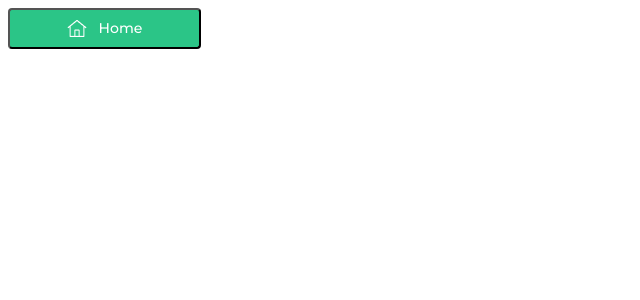
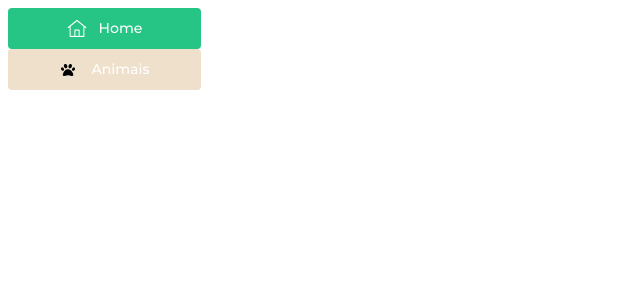
Before and after one commit to BlueTeam-2challenge/2challenge-front, a React (Vite) app: page / in a window 1280 px wide. Shown: the top 300 px of the page, without its empty margins (0-640 px from the left). Built offline with nearby package versions, Linux system fonts and the light colour scheme.

Commit message:
feat (navButton component) adding the background change once the page changes

```diff
--- a/package.json
+++ b/package.json
@@ -13,7 +13,8 @@
     "bootstrap": "^5.3.3",
     "react": "^18.3.1",
     "react-bootstrap": "^2.10.4",
-    "react-dom": "^18.3.1"
+    "react-dom": "^18.3.1",
+    "react-router-dom": "^6.25.1"
   },
   "devDependencies": {
     "@types/react": "^18.3.3",
--- a/src/App.tsx
+++ b/src/App.tsx
@@ -1,9 +1,20 @@
-import NavButton from "./pages/dashboard/components/NavButton";
+import { BrowserRouter as Router } from 'react-router-dom';
+import NavButton from "./components/NavButton";
 
 function App() {
   return (
     <>
-      <NavButton />
+
+      {/* adicionar as rotas tendo em mente a interface usada no NavButton */}
+      <Router>
+        <div>
+          <nav>
+            <NavButton to="/" label="Home" icon="src\assets\images\Home-icon.png" />
+            <NavButton to="/Animais" label="Animais" icon="src\assets\images\Animals-icon.png" />
+          </nav>
+        </div>
+      </Router>
+
     </>
   );
 }
--- a/src/pages/dashboard/components/NavButton.css
+++ b/src/components/NavButton.css
@@ -1,7 +1,5 @@
 
 .btn {
-    /* retirar a cor de fundo, para apenas ao estar na página*/
-    background-color: #2BC587;
     border-radius: 0.25rem;
     width: 12.06rem;
     height: 2.56rem;
@@ -13,11 +11,6 @@
 
 .btn:hover {
     cursor: pointer;
-}
-
-/* ADD: mudança de cor de fundo ao ir a página*/
-.btn.active {
-    background-color: #2BC587;
 }
 
 .btn-iconPage {
--- /dev/null
+++ b/src/components/NavButton.tsx
@@ -0,0 +1,31 @@
+import { Link, useLocation } from 'react-router-dom';
+import './NavButton.css'
+import { ButtonLinkProps } from "../types";
+
+const NavButton = (props: ButtonLinkProps) => {
+
+    const location = useLocation();
+
+    const isActive = location.pathname === props.to;
+
+    const buttonStyle = {
+        backgroundColor: isActive ? '#26C485' : '#EEE0CB',
+        textDecoration: 'none'
+    }
+
+    return (
+        <div className='container'>
+
+            {/* precisa ser adicionado as rotas no app */}
+            <Link to={props.to} style={buttonStyle} className='btn'>
+
+                <img src={props.icon} alt="page-icon" className='btn-iconPage' />
+                <p className='btn-textPage'>{props.label}</p>
+
+            </Link>
+
+        </div>
+    )
+}
+
+export default NavButton
--- a/src/pages/dashboard/components/NavButton.tsx
+++ /dev/null
@@ -1,22 +0,0 @@
-import './NavButton.css'
-
-const NavButton = () => {
-
-    const handleClick = (event: React.MouseEvent<HTMLButtonElement>) => {
-        event.preventDefault();
-    }
-    {/* adicionar lógica das páginas */ }
-    return (
-        <div className='container'>
-            {/* adicionar e linkar o botão */}
-            <button type='button' onClick={handleClick} className='btn'>
-                {/* colocar a variável do icone da página local */}
-                <img src="src\assets\images\Home-icon.png" alt="page-icon" className='btn-iconPage' />
-                {/* colocar a variável do nome da página local */}
-                <p className='btn-textPage'>Home</p>
-            </button>
-        </div>
-    )
-}
-
-export default NavButton
--- /dev/null
+++ b/src/types.ts
@@ -0,0 +1,5 @@
+export interface ButtonLinkProps {
+    to: string;
+    label: string;
+    icon: string;
+}
```
Also changed, not shown: src/assets/images/Animals-icon.png (added), 1 other file (tests, documents, lock files or other folders).
